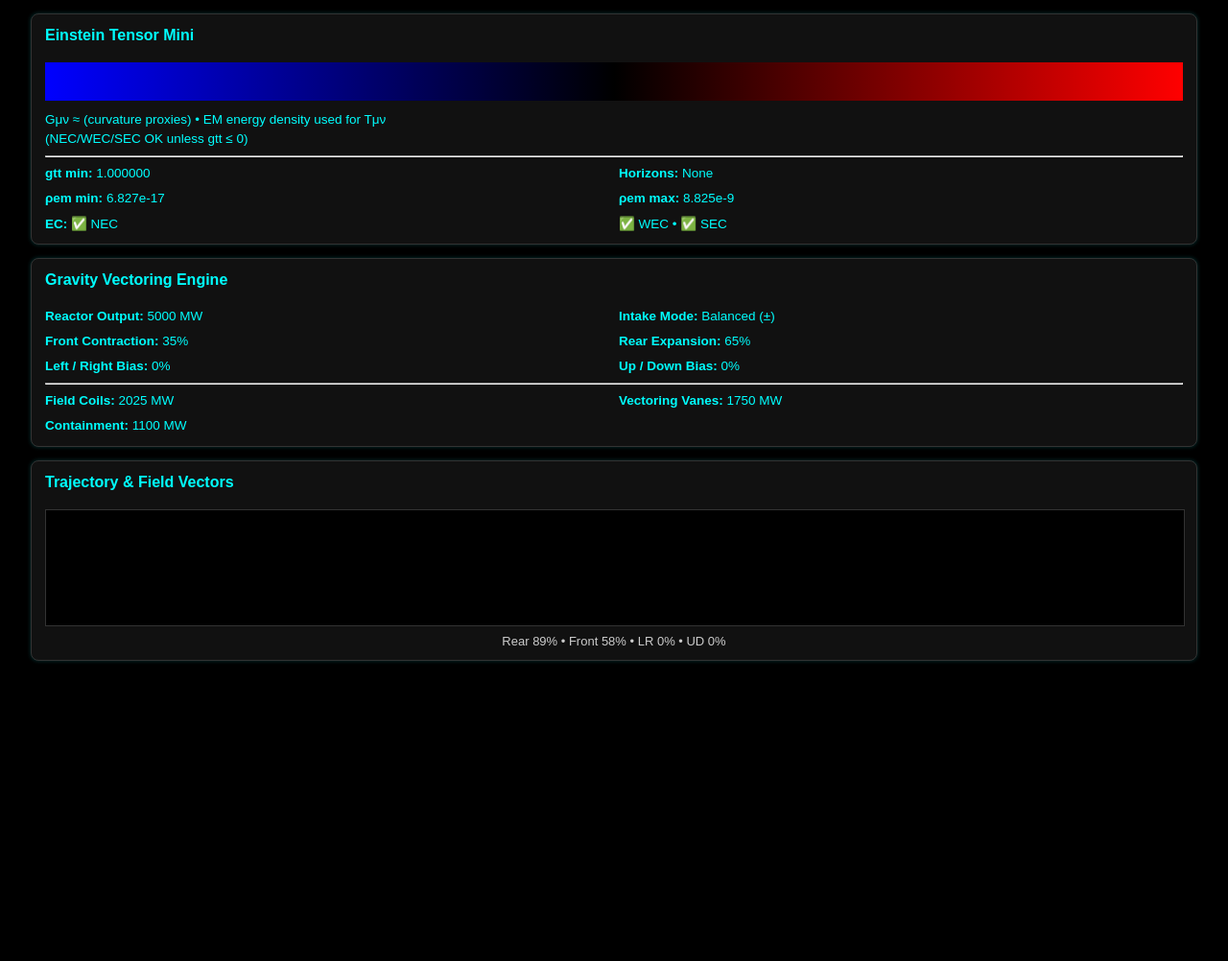
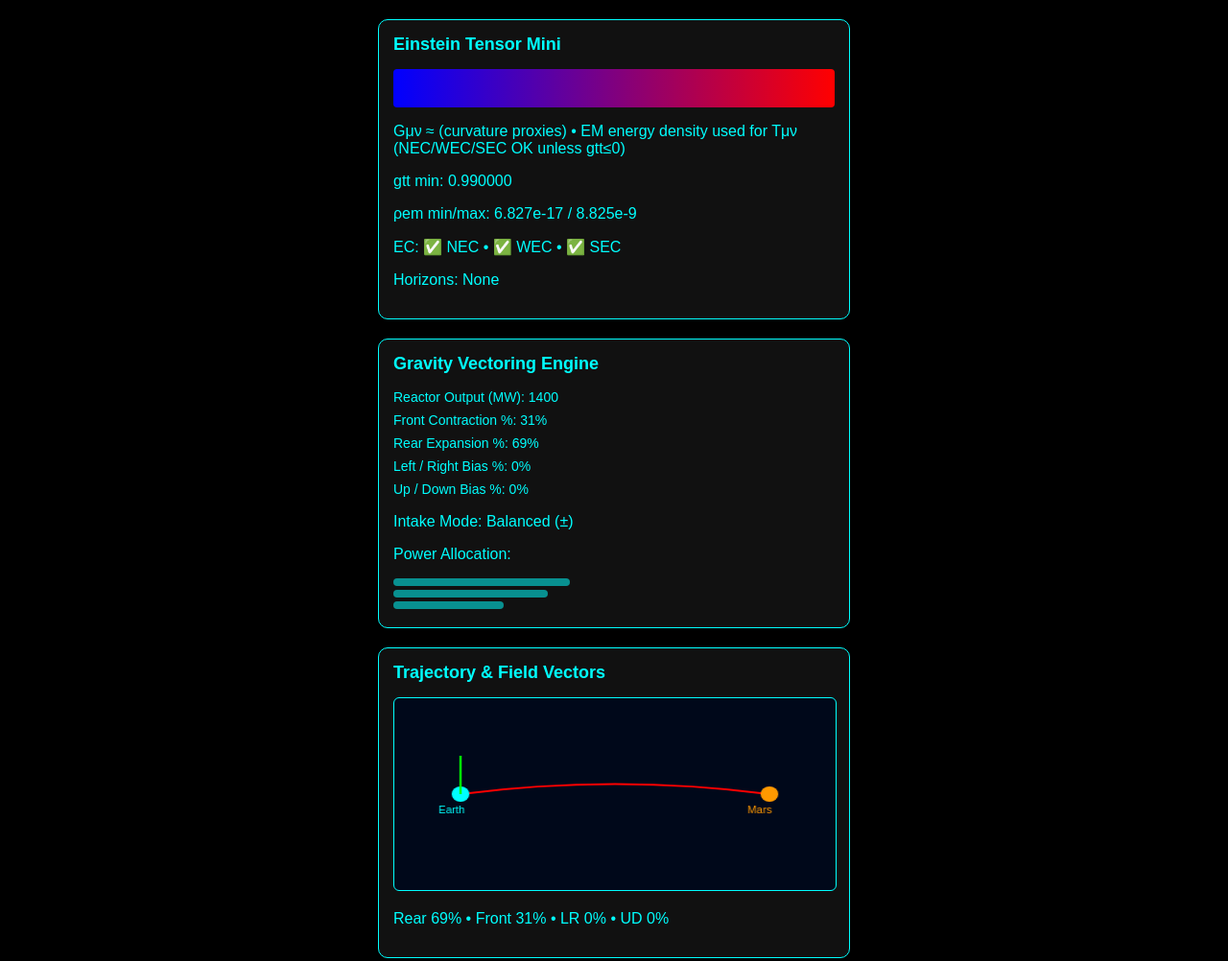
Before and after one commit to gabinoc67/interstellar-star-clock, a plain HTML site: page warp_left.html in a window 1280 px wide. Shown: the whole page at 96% size. Before the commit the page ends 800 px from the top, so only its background shows below. Drawn offline with Linux system fonts and the light colour scheme.

Commit message:
Update warp_left.html

```diff
--- a/warp_left.html
+++ b/warp_left.html
@@ -2,245 +2,209 @@
 <html lang="en">
 <head>
   <meta charset="UTF-8" />
-  <title>Warp Left Console</title>
+  <title>Warp Left Panel</title>
   <style>
     body {
+      background-color: #000;
+      color: #00ffff;
+      font-family: Arial, sans-serif;
       margin: 0;
-      background: #000;
-      font-family: Arial, sans-serif;
-      color: #00ffff;
+      padding: 20px;
       display: flex;
       flex-direction: column;
       align-items: center;
     }
 
-    .data-panels {
-      display: flex;
-      flex-direction: column;
-      gap: 14px;
+    .panel-box {
+      background: #111;
+      border: 1px solid #00ffff;
+      border-radius: 10px;
+      padding: 15px;
+      margin-bottom: 20px;
       width: 95%;
-      margin-top: 14px;
+      max-width: 460px;
     }
 
-    .panel-box {
-      background: #111;
-      border: 1px solid #333;
-      border-radius: 8px;
-      padding: 10px 14px;
+    .panel-box h2 {
+      margin-top: 0;
       color: #00ffff;
-      font-size: 13.5px;
-      line-height: 1.5;
-      box-shadow: 0 0 4px #00ffff33;
+      font-size: 18px;
     }
 
-    .panel-box h3 {
-      margin-top: 0;
-      font-size: 16px;
-      color: #00ffff;
+    .curve-bar {
+      height: 40px;
+      background: linear-gradient(to right, blue, red);
+      border-radius: 4px;
+      margin: 10px 0;
     }
 
-    .sub-grid {
-      display: grid;
-      grid-template-columns: 1fr 1fr;
-      gap: 6px 10px;
+    .slider-row {
+      margin: 6px 0;
     }
 
-    #tensorBar {
-      height: 40px;
-      width: 100%;
-      background: linear-gradient(to right, blue, black, red);
-      margin-bottom: 10px;
+    .slider-label {
+      font-size: 14px;
     }
 
-    #trajectoryCanvas {
+    .slider {
       width: 100%;
-      height: 120px;
-      background: #000;
     }
 
     canvas {
-      border: 1px solid #333;
-      background: #000;
-      display: block;
       width: 100%;
-      height: 120px;
+      height: 200px;
+      background: #00081A;
+      border: 1px solid #00ffff;
+      border-radius: 6px;
     }
 
-    .status-line {
-      margin-top: 6px;
-      font-size: 13px;
-      color: #ccc;
-      text-align: center;
+    .power-bars {
+      margin-top: 8px;
+    }
+
+    .power-bars div {
+      height: 8px;
+      background: #00ffff88;
+      margin-bottom: 4px;
+      border-radius: 4px;
     }
   </style>
 </head>
 <body>
 
-<div class="data-panels">
+  <!-- Einstein Tensor Mini -->
+  <div class="panel-box" id="einsteinPanel">
+    <h2>Einstein Tensor Mini</h2>
+    <div class="curve-bar"></div>
+    <p>Gμν ≈ (curvature proxies) • EM energy density used for Tμν (NEC/WEC/SEC OK unless gtt≤0)</p>
+    <p id="tensorGtt">gtt min: 1.000000</p>
+    <p id="tensorRho">ρem min/max: 6.827e-17 / 8.825e-9</p>
+    <p id="tensorEC">EC: ✅ NEC • ✅ WEC • ✅ SEC</p>
+    <p id="tensorHorizon">Horizons: None</p>
+  </div>
 
-  <!-- 🔹 Einstein Tensor Mini -->
-  <div class="panel-box" id="einsteinPanel">
-    <h3>Einstein Tensor Mini</h3>
-    <div id="tensorBar"></div>
-    <div>
-      Gμν ≈ (curvature proxies) • EM energy density used for Tμν<br>
-      (NEC/WEC/SEC OK unless gtt ≤ 0)
+  <!-- Gravity Vectoring Engine -->
+  <div class="panel-box" id="gravityPanel">
+    <h2>Gravity Vectoring Engine</h2>
+    <div class="slider-row">
+      <label class="slider-label">Reactor Output (MW): <span id="reactorOutput">5000</span></label>
     </div>
-    <hr />
-    <div class="sub-grid">
-      <span><strong>gtt min:</strong> <span id="gttVal">1.000000</span></span>
-      <span><strong>Horizons:</strong> <span id="horizonVal">None</span></span>
-      <span><strong>ρem min:</strong> <span id="rhoMin">6.827e-17</span></span>
-      <span><strong>ρem max:</strong> <span id="rhoMax">8.825e-9</span></span>
-      <span><strong>EC:</strong> ✅ NEC</span>
-      <span>✅ WEC • <span id="secStatus">✅ SEC</span></span>
+    <div class="slider-row">
+      <label class="slider-label">Front Contraction %: <span id="frontContraction">35</span>%</label>
+    </div>
+    <div class="slider-row">
+      <label class="slider-label">Rear Expansion %: <span id="rearExpansion">65</span>%</label>
+    </div>
+    <div class="slider-row">
+      <label class="slider-label">Left / Right Bias %: 0%</label>
+    </div>
+    <div class="slider-row">
+      <label class="slider-label">Up / Down Bias %: 0%</label>
+    </div>
+    <p>Intake Mode: Balanced (±)</p>
+    <p>Power Allocation:</p>
+    <div class="power-bars">
+      <div id="powerCoils" style="width: 40%"></div>
+      <div id="powerVanes" style="width: 35%"></div>
+      <div id="powerContainment" style="width: 25%"></div>
     </div>
   </div>
 
-  <!-- 🔹 Gravity Vectoring Engine -->
-  <div class="panel-box" id="gvePanel">
-    <h3>Gravity Vectoring Engine</h3>
-    <div class="sub-grid">
-      <span><strong>Reactor Output:</strong> <span id="reactorMW">5000</span> MW</span>
-      <span><strong>Intake Mode:</strong> Balanced (±)</span>
-      <span><strong>Front Contraction:</strong> <span id="frontContraction">35</span>%</span>
-      <span><strong>Rear Expansion:</strong> <span id="rearExpansion">65</span>%</span>
-      <span><strong>Left / Right Bias:</strong> 0%</span>
-      <span><strong>Up / Down Bias:</strong> 0%</span>
-    </div>
-    <hr />
-    <div class="sub-grid">
-      <span><strong>Field Coils:</strong> <span id="fieldCoils">2025</span> MW</span>
-      <span><strong>Vectoring Vanes:</strong> <span id="vectorVanes">1750</span> MW</span>
-      <span><strong>Containment:</strong> <span id="containment">1100</span> MW</span>
-    </div>
-  </div>
-
-  <!-- 🔹 Trajectory & Field Vectors -->
+  <!-- Trajectory & Field Vectors -->
   <div class="panel-box">
-    <h3>Trajectory & Field Vectors</h3>
-    <canvas id="trajectoryCanvas" width="300" height="120"></canvas>
-    <div class="status-line" id="trajectoryStatus">Rear 89% • Front 58% • LR 0% • UD 0%</div>
-  </div>
-
+    <h2>Trajectory & Field Vectors</h2>
+    <canvas id="trajectoryCanvas" width="400" height="200"></canvas>
+    <p id="vectorStats">Rear 65% • Front 35% • LR 0% • UD 0%</p>
   </div>
 
   <script>
-  const planetAU = {
-    mercury: 0.39, venus: 0.72, mars: 1.52, jupiter: 5.2,
-    saturn: 9.58, uranus: 19.22, neptune: 30.05, pluto: 39.48
-  };
+    window.addEventListener("message", (event) => {
+      const { action, warp, planet } = event.data;
+      if (action === "engage") {
+        updatePanels(warp, planet);
+      } else if (action === "reset") {
+        resetPanels();
+      }
+    });
 
-  let warpInterval = null;
+    function updatePanels(warp, planet) {
+      // Einstein Tensor Update
+      const gtt = (1.0 - warp * 0.01).toFixed(6);
+      const rhoMin = (6.827e-17 * warp).toExponential(3);
+      const rhoMax = (8.825e-9 * warp).toExponential(3);
+      const ec = warp >= 8 ? "⚠️ WEC Violated" : "✅ NEC • ✅ WEC • ✅ SEC";
+      const horizon = gtt <= 0.01 ? "Possible" : "None";
+      document.getElementById("tensorGtt").innerText = `gtt min: ${gtt}`;
+      document.getElementById("tensorRho").innerText = `ρem min/max: ${rhoMin} / ${rhoMax}`;
+      document.getElementById("tensorEC").innerText = `EC: ${ec}`;
+      document.getElementById("tensorHorizon").innerText = `Horizons: ${horizon}`;
 
-  function updatePanels(warp, au, progress) {
-    // Einstein Tensor Mini
-    const gtt = (1 - (warp * 0.0003) - (au * 0.0001)).toFixed(6);
-    const rhoMin = (6.8e-17 + warp * 1e-17).toExponential(3);
-    const rhoMax = (8.8e-9 + warp * 1e-9 + au * 2e-10).toExponential(3);
-    const secFail = warp >= 9 || au >= 30;
+      // Gravity Vector Engine Update
+      const output = 1000 + warp * 400;
+      const contraction = 30 + warp;
+      const expansion = 70 - warp;
+      const fieldCoils = Math.round(output * 0.4);
+      const vanes = Math.round(output * 0.35);
+      const containment = output - fieldCoils - vanes;
 
-    document.getElementById("gttVal").innerText = gtt;
-    document.getElementById("rhoMin").innerText = rhoMin;
-    document.getElementById("rhoMax").innerText = rhoMax;
-    document.getElementById("horizonVal").innerText = gtt < 0.95 ? "Curved Field" : "None";
-    document.getElementById("secStatus").innerText = secFail ? "❌ SEC" : "✅ SEC";
+      document.getElementById("reactorOutput").innerText = output;
+      document.getElementById("frontContraction").innerText = contraction;
+      document.getElementById("rearExpansion").innerText = expansion;
 
-    // Gravity Vectoring Engine
-    const reactor = 5000 + warp * 400;
-    const front = 30 + warp;
-    const rear = 70 - warp;
-    const coils = Math.floor(reactor * 0.405);
-    const vanes = Math.floor(reactor * 0.35);
-    const containment = reactor - coils - vanes;
+      document.getElementById("powerCoils").style.width = `${(fieldCoils / output) * 100}%`;
+      document.getElementById("powerVanes").style.width = `${(vanes / output) * 100}%`;
+      document.getElementById("powerContainment").style.width = `${(containment / output) * 100}%`;
 
-    document.getElementById("reactorMW").innerText = reactor;
-    document.getElementById("frontContraction").innerText = front;
-    document.getElementById("rearExpansion").innerText = rear;
-    document.getElementById("fieldCoils").innerText = coils;
-    document.getElementById("vectorVanes").innerText = vanes;
-    document.getElementById("containment").innerText = containment;
+      // Trajectory Arc
+      drawTrajectory(contraction, expansion);
+      document.getElementById("vectorStats").innerText = `Rear ${expansion}% • Front ${contraction}% • LR 0% • UD 0%`;
+    }
 
-    // Trajectory & Field Vectors
+    function resetPanels() {
+      updatePanels(1, 'mercury');
+    }
+
+    function drawTrajectory(frontPercent, rearPercent) {
       const canvas = document.getElementById("trajectoryCanvas");
       const ctx = canvas.getContext("2d");
       ctx.clearRect(0, 0, canvas.width, canvas.height);
 
-    const x1 = 40, x2 = canvas.width - 40;
-    const y = canvas.height - 20;
-    const cp1x = (x1 + x2) / 2;
-    const cp1y = 10 + 20 * (10 - warp);
+      const centerY = canvas.height / 2;
+      const earthX = 60;
+      const marsX = canvas.width - 60;
 
       ctx.beginPath();
-    ctx.moveTo(x1, y);
-    ctx.quadraticCurveTo(cp1x, cp1y, x2, y);
+      ctx.moveTo(earthX, centerY);
+      ctx.quadraticCurveTo(canvas.width / 2, 10 + (100 - frontPercent), marsX, centerY);
       ctx.strokeStyle = "red";
       ctx.lineWidth = 2;
       ctx.stroke();
 
-    ctx.fillStyle = "cyan";
+      // Earth
+      ctx.fillStyle = "#00ffff";
       ctx.beginPath();
-    ctx.arc(x1, y, 6, 0, 2 * Math.PI);
+      ctx.arc(earthX, centerY, 8, 0, Math.PI * 2);
       ctx.fill();
-    ctx.fillText("Earth", x1 - 12, y + 14);
+      ctx.fillText("Earth", earthX - 20, centerY + 20);
 
-    ctx.fillStyle = "orange";
+      // Mars
+      ctx.fillStyle = "#ff9900";
       ctx.beginPath();
-    ctx.arc(x2, y, 6, 0, 2 * Math.PI);
+      ctx.arc(marsX, centerY, 8, 0, Math.PI * 2);
       ctx.fill();
-    ctx.fillText("Mars", x2 - 10, y + 14);
+      ctx.fillText("Mars", marsX - 20, centerY + 20);
 
-    document.getElementById("trajectoryStatus").innerText =
-      `Rear ${rear.toFixed(0)}% • Front ${front.toFixed(0)}% • LR 0% • UD 0%`;
+      // Direction Vector
+      ctx.beginPath();
+      ctx.moveTo(earthX, centerY);
+      ctx.lineTo(earthX, centerY - 40);
+      ctx.strokeStyle = "lime";
+      ctx.stroke();
     }
 
-  function resetPanels() {
-    if (warpInterval) {
-      clearInterval(warpInterval);
-      warpInterval = null;
-    }
-
-    document.getElementById("gttVal").innerText = "1.000000";
-    document.getElementById("horizonVal").innerText = "None";
-    document.getElementById("rhoMin").innerText = "6.827e-17";
-    document.getElementById("rhoMax").innerText = "8.825e-9";
-    document.getElementById("secStatus").innerText = "✅ SEC";
-
-    document.getElementById("reactorMW").innerText = "5000";
-    document.getElementById("frontContraction").innerText = "35";
-    document.getElementById("rearExpansion").innerText = "65";
-    document.getElementById("fieldCoils").innerText = "2025";
-    document.getElementById("vectorVanes").innerText = "1750";
-    document.getElementById("containment").innerText = "1100";
-
-    const ctx = document.getElementById("trajectoryCanvas").getContext("2d");
-    ctx.clearRect(0, 0, 300, 120);
-    document.getElementById("trajectoryStatus").innerText =
-      "Rear 89% • Front 58% • LR 0% • UD 0%";
-  }
-
-  window.addEventListener("message", (event) => {
-    const { action, warp, planet } = event.data;
-    if (action === "engage" && warp && planet) {
-      const au = planetAU[planet.toLowerCase()] || 1.5;
-      let t = 0;
-      if (warpInterval) clearInterval(warpInterval);
-      warpInterval = setInterval(() => {
-        t += 5 + Math.pow(warp / 10, 3) * 20;
-        if (t >= 100) {
-          t = 100;
-          clearInterval(warpInterval);
-          warpInterval = null;
-        }
-        updatePanels(warp, au, t);
-      }, 100);
-    }
-    if (action === "reset") {
+    window.onload = () => {
       resetPanels();
-    }
-  });
-
-  resetPanels();
+    };
   </script>
 </body>
 </html>
```
Lines whose indentation alone changed are shown as unchanged.
